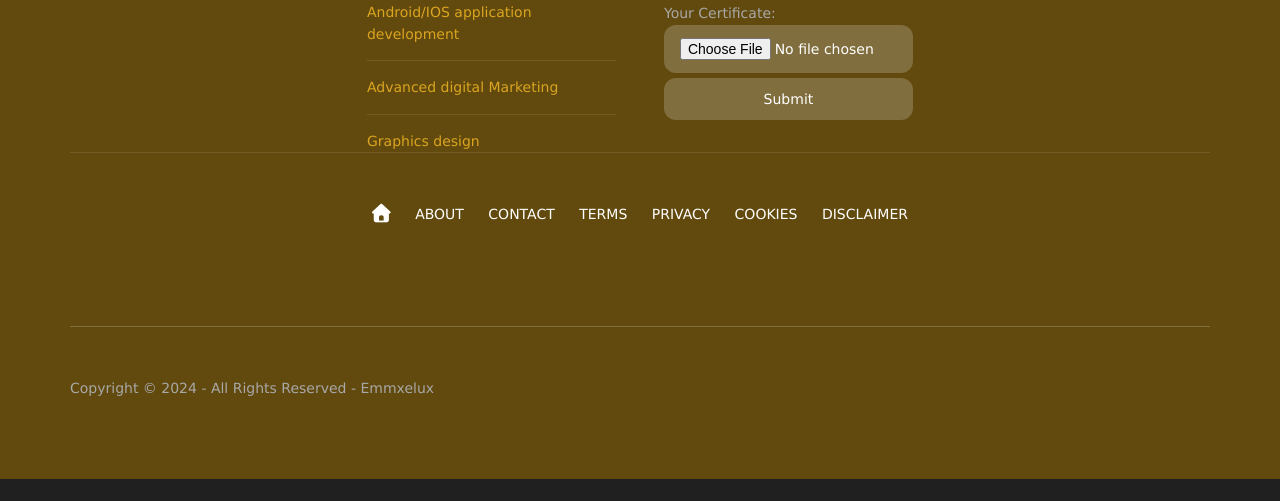
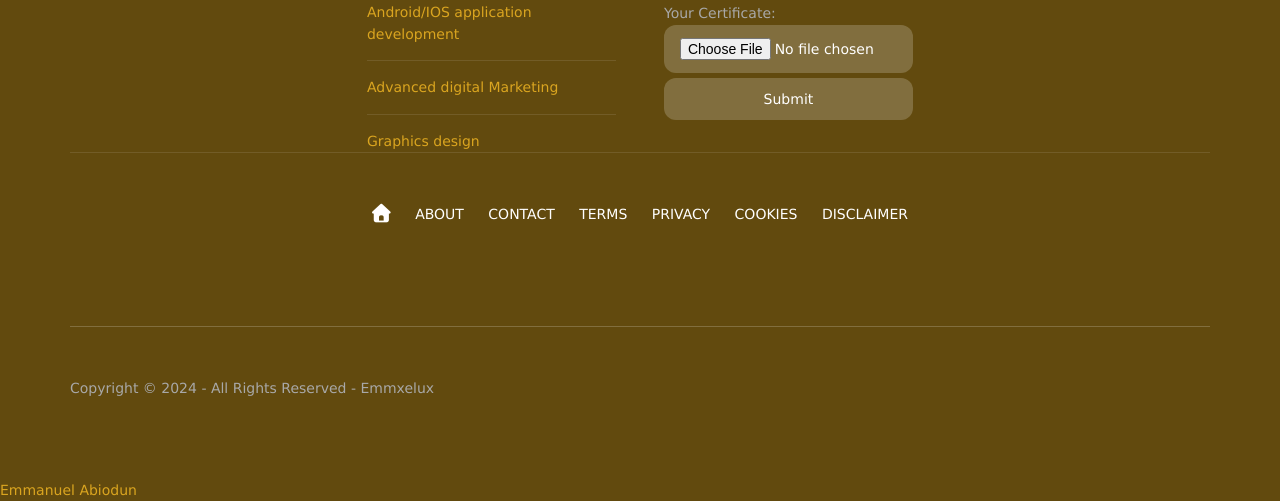
Before and after one commit to emxelux/emxelux, a plain HTML site: page index.html in a window 1280 px wide. Shown: the part 2764-3265 px from the top of the page. Before the commit the page ends 3243 px from the top, so only its background shows below. Drawn offline with Linux system fonts and the light colour scheme; files whose address does not match are found by name.

Commit message:
Update index.html

```diff
--- a/index.html
+++ b/index.html
@@ -279,6 +279,7 @@
 
     </div>
   </div>
+<div class="badge-base LI-profile-badge" data-locale="en_US" data-size="medium" data-theme="dark" data-type="VERTICAL" data-vanity="emmanuel-abiodun-336787302" data-version="v1"><a class="badge-base__link LI-simple-link" href="https://ng.linkedin.com/in/emmanuel-abiodun-336787302?trk=profile-badge">Emmanuel Abiodun</a></div>
 
 </div>
 <!-- End Bottom Background Image Wrapper -->
@@ -290,5 +291,6 @@
 <script src="layout/scripts/jquery.min.js"></script>
 <script src="layout/scripts/jquery.backtotop.js"></script>
 <script src="layout/scripts/jquery.mobilemenu.js"></script>
+<script src="https://platform.linkedin.com/badges/js/profile.js" async defer type="text/javascript"></script>
 </body>
 </html>
```
